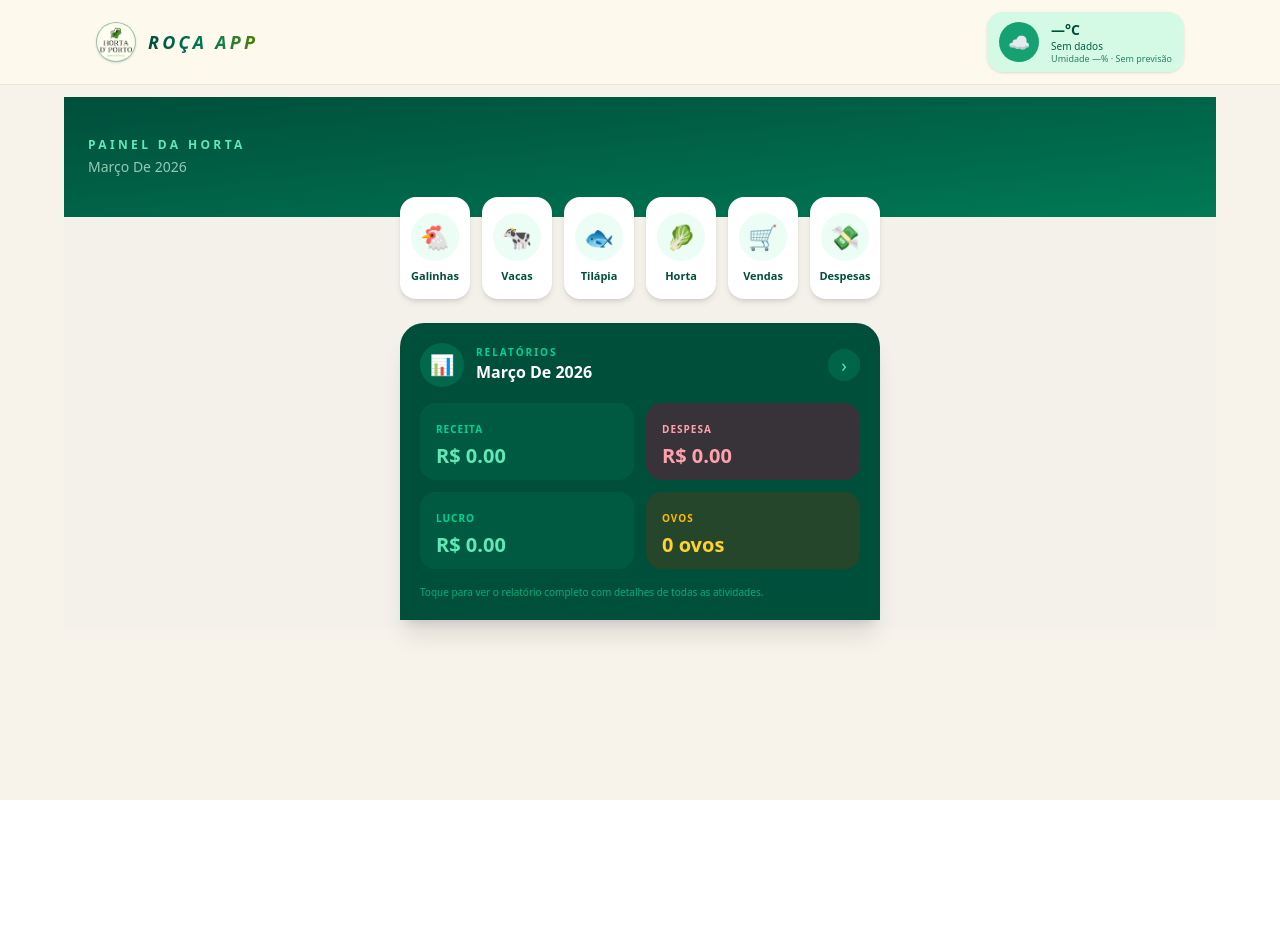
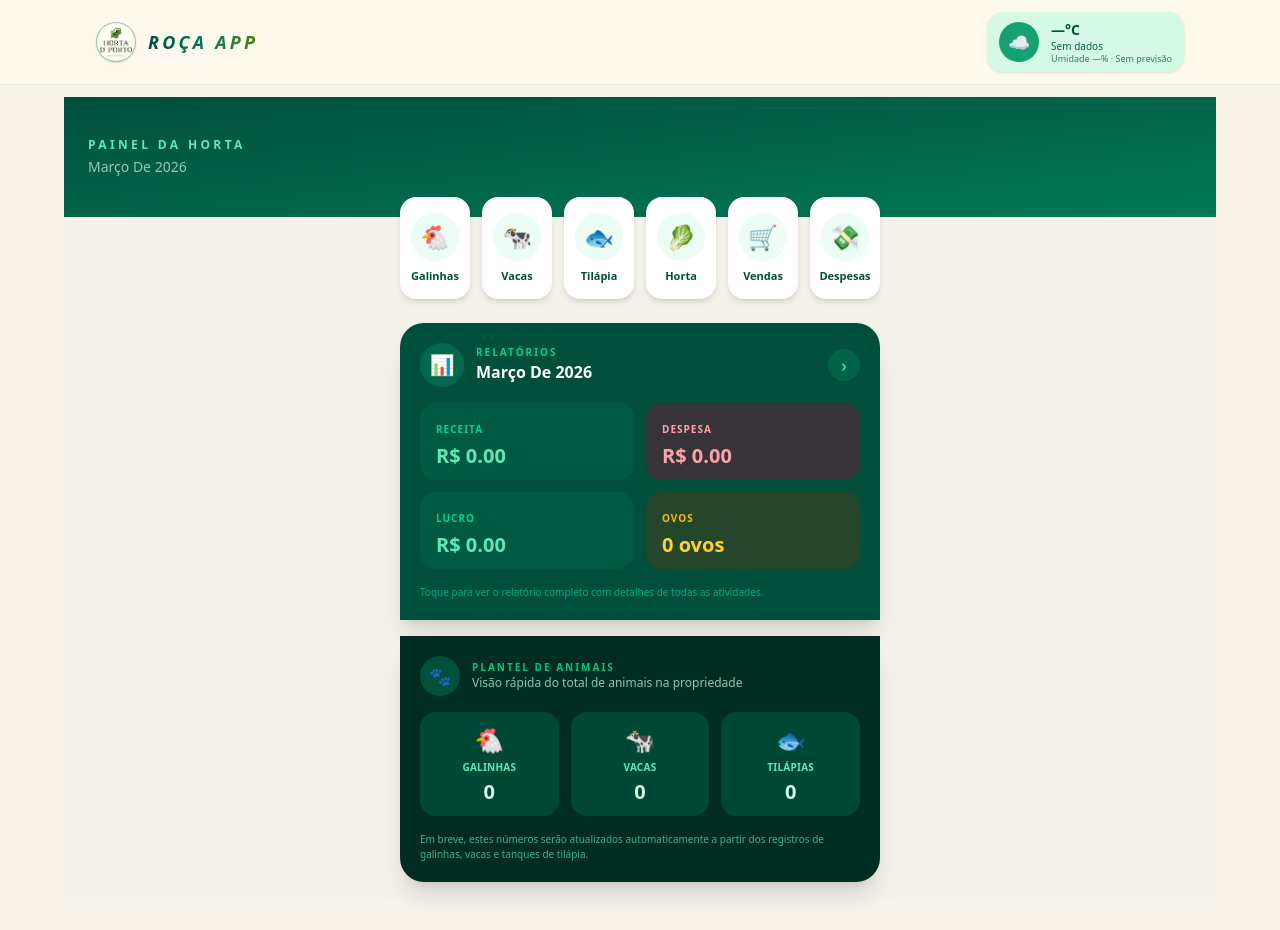
Before and after one commit to matheusduarteur/hortadporto, a Next.js app in the folder roca-app/: page / in a window 1280 px wide. Before the commit the page ends 800 px from the top, so only its background shows below. Built offline with nearby package versions, Linux system fonts and the light colour scheme; no server answers; the database is empty.

Commit message:
card plantel

```diff
--- a/roca-app/app/page.tsx
+++ b/roca-app/app/page.tsx
@@ -151,6 +151,11 @@ export default function DashboardPage() {
       ? 'Carregando...'
       : '0 ovos'
 
+  // por enquanto, números do plantel fixos (vamos ligar no banco depois)
+  const galinhasCount = 0
+  const vacasCount = 0
+  const tilapiasCount = 0
+
   return (
     <div className="bg-[#f4f1eb]">
       {/* CABEÇALHO */}
@@ -163,7 +168,7 @@ export default function DashboardPage() {
         </p>
       </section>
 
-      <div className="mx-auto max-w-lg px-4 pb-2">
+      <div className="mx-auto max-w-lg px-4 pb-4">
         {/* ATALHOS */}
         <section className="-mt-5">
           <div className="grid grid-cols-3 gap-3 sm:grid-cols-6">
@@ -184,7 +189,7 @@ export default function DashboardPage() {
           </div>
         </section>
 
-        {/* CARD DE RELATÓRIOS */}
+        {/* CARD DE RELATÓRIOS FINANCEIROS / OVOS */}
         <section className="mt-6">
           <Link
             href="/relatorios"
@@ -265,6 +270,64 @@ export default function DashboardPage() {
             </p>
           </Link>
         </section>
+
+        {/* CARD DE PLANTEL DE ANIMAIS */}
+        <section className="mt-4">
+          <div className="block rounded-b-3xl bg-emerald-950 px-5 py-5 shadow-xl">
+            {/* Cabeçalho do card */}
+            <div className="flex items-center gap-3">
+              <div className="flex h-10 w-10 items-center justify-center rounded-full bg-emerald-800/70 text-lg">
+                🐾
+              </div>
+              <div className="flex flex-col">
+                <span className="text-[10px] font-semibold uppercase tracking-[0.2em] text-emerald-400/90">
+                  Plantel de animais
+                </span>
+                <span className="text-xs text-emerald-200/80">
+                  Visão rápida do total de animais na propriedade
+                </span>
+              </div>
+            </div>
+
+            {/* Grid com os tipos de animais */}
+            <div className="mt-4 grid grid-cols-3 gap-3">
+              <div className="rounded-2xl bg-emerald-900/80 px-3 py-3 text-center">
+                <div className="text-2xl mb-1">🐔</div>
+                <span className="block text-[10px] font-semibold uppercase tracking-wide text-emerald-300">
+                  Galinhas
+                </span>
+                <p className="mt-1 text-xl font-bold leading-tight text-emerald-100">
+                  {galinhasCount}
+                </p>
+              </div>
+
+              <div className="rounded-2xl bg-emerald-900/80 px-3 py-3 text-center">
+                <div className="text-2xl mb-1">🐄</div>
+                <span className="block text-[10px] font-semibold uppercase tracking-wide text-emerald-300">
+                  Vacas
+                </span>
+                <p className="mt-1 text-xl font-bold leading-tight text-emerald-100">
+                  {vacasCount}
+                </p>
+              </div>
+
+              <div className="rounded-2xl bg-emerald-900/80 px-3 py-3 text-center">
+                <div className="text-2xl mb-1">🐟</div>
+                <span className="block text-[10px] font-semibold uppercase tracking-wide text-emerald-300">
+                  Tilápias
+                </span>
+                <p className="mt-1 text-xl font-bold leading-tight text-emerald-100">
+                  {tilapiasCount}
+                </p>
+              </div>
+            </div>
+
+            <p className="mt-4 text-[10px] text-emerald-300/70">
+              Em breve, estes números serão atualizados automaticamente a partir
+              dos registros de galinhas, vacas e tanques de tilápia.
+            </p>
+          </div>
+        </section>
       </div>
     </div>
   )
```
